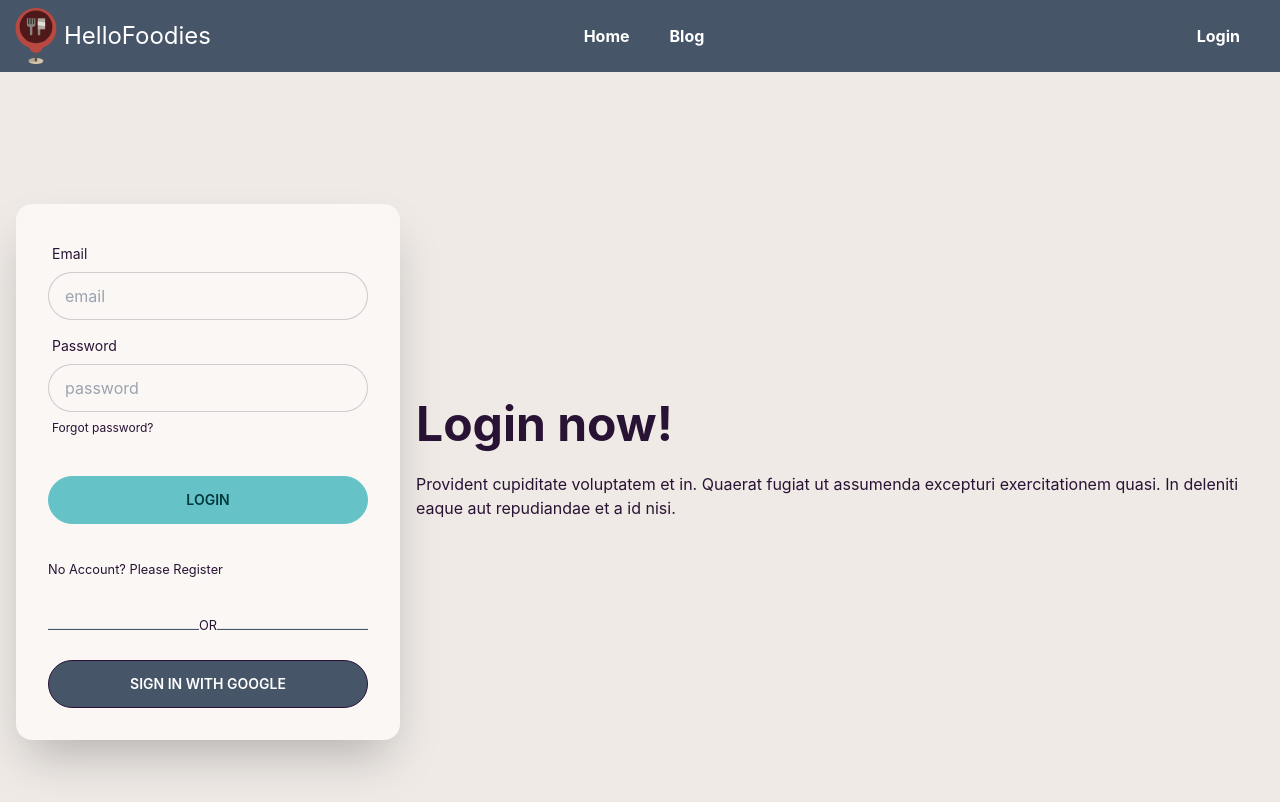
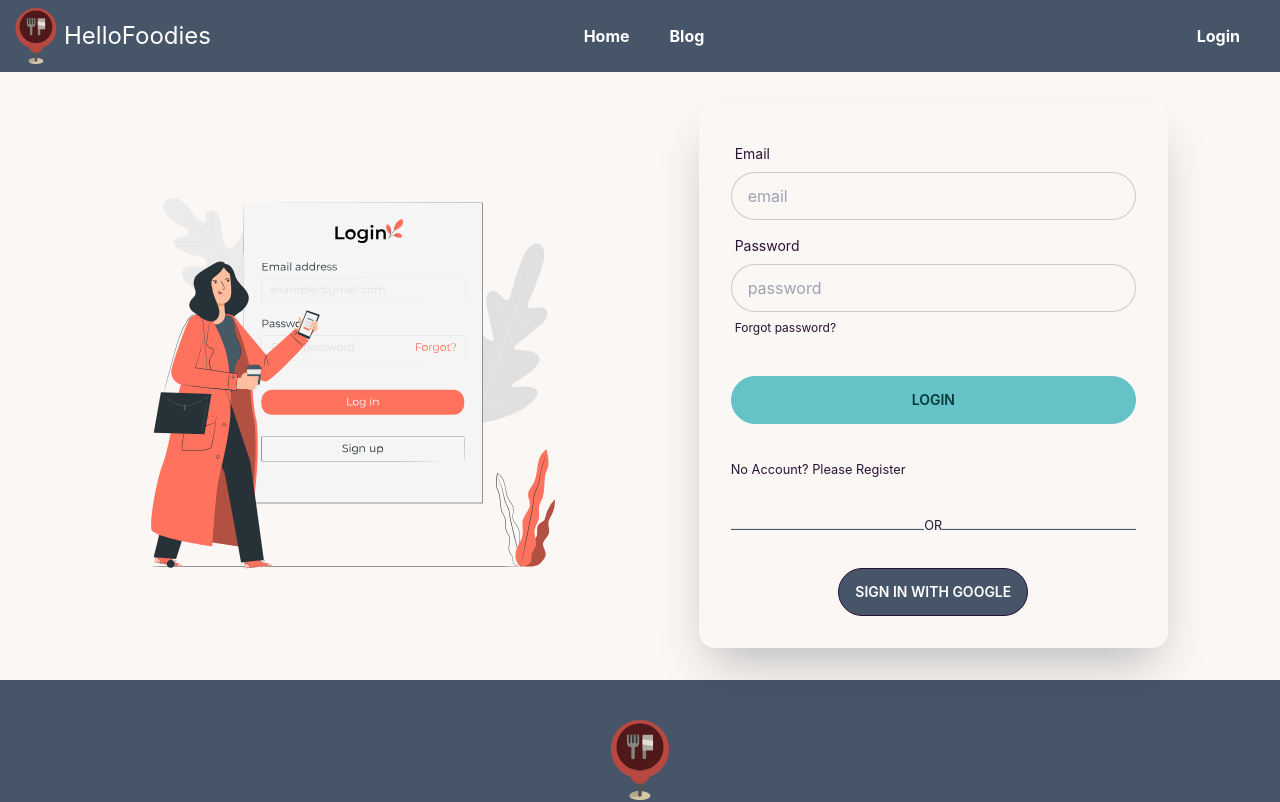
Before and after one commit to mdrasel101126/hello-foodies-client, a React (Create React App) app: page /login in a window 1280 px wide. Shown: the top 802 px of the page. Built offline with nearby package versions, Linux system fonts and the light colour scheme; no server answers.

Commit message:
login and register page is  changed

```diff
--- a/src/components/Login/Login.js
+++ b/src/components/Login/Login.js
@@ -2,6 +2,7 @@ import React, { useContext, useState } from "react";
 import { Link, useLocation, useNavigate } from "react-router-dom";
 import { getJWTToken } from "../../utilities/getToken";
 import { AuthContext } from "../Context/UserContext";
+import loginImg from "../../assets/Images/Login-pana.svg";
 
 const Login = () => {
   const { loginUser, googleSignUp } = useContext(AuthContext);
@@ -45,17 +46,13 @@ const Login = () => {
       });
   };
   return (
-    <div className="hero min-h-screen bg-base-200">
-      <div className="hero-content flex-col lg:flex-row-reverse">
-        <div className="text-center lg:text-left">
-          <h1 className="text-5xl font-bold">Login now!</h1>
-          <p className="py-6">
-            Provident cupiditate voluptatem et in. Quaerat fugiat ut assumenda
-            excepturi exercitationem quasi. In deleniti eaque aut repudiandae et
-            a id nisi.
-          </p>
+    <div className="w-11/12 mt-8 mx-auto">
+      <div className="grid grid-cols-1 lg:grid-cols-2">
+        <div className="flex flex-row justify-center items-center">
+          <img className="w-full md:w-4/5 lg:3/5" src={loginImg} alt="" />
         </div>
-        <div className="card flex-shrink-0 w-full max-w-sm shadow-2xl bg-base-100">
+
+        <div className="card  shadow-2xl  w-full md:w-3/5 lg:w-4/5 mx-auto">
           <form onSubmit={handleLoginFormSubmit} className="card-body">
             <div className="form-control">
               <label className="label">
@@ -81,9 +78,9 @@ const Login = () => {
                 required
               />
               <label className="label">
-                <a href="#" className="label-text-alt link link-hover">
+                <Link href="#" className="label-text-alt link link-hover">
                   Forgot password?
-                </a>
+                </Link>
               </label>
             </div>
             <div className="form-control mt-6">
@@ -106,14 +103,16 @@ const Login = () => {
                 </p>
                 <hr className="w-1/2 h-0.5 bg-slate-600" />
               </div>
-              <button
-                onClick={handleGoogleSignUp}
-                className="btn bg-slate-600 mt-6 text-white"
-              >
-                Sign in With Google
-              </button>
             </div>
           </form>
+          <div className="mb-8 text-center">
+            <button
+              onClick={handleGoogleSignUp}
+              className="btn bg-slate-600 text-white"
+            >
+              Sign in With Google
+            </button>
+          </div>
         </div>
       </div>
     </div>
--- a/src/components/Register/Register.js
+++ b/src/components/Register/Register.js
@@ -1,6 +1,7 @@
 import React, { useContext, useState } from "react";
 import { Link } from "react-router-dom";
 import { AuthContext } from "../Context/UserContext";
+import registerImg from "../../assets/Images/register.svg";
 
 const Register = () => {
   const { createUser, updateUserProfile, setProfileUpdate } =
@@ -45,17 +46,12 @@ const Register = () => {
       });
   };
   return (
-    <div className="hero min-h-screen bg-base-200">
-      <div className="hero-content flex-col lg:flex-row-reverse">
-        <div className="text-center lg:text-left">
-          <h1 className="text-5xl font-bold">Login now!</h1>
-          <p className="py-6">
-            Provident cupiditate voluptatem et in. Quaerat fugiat ut assumenda
-            excepturi exercitationem quasi. In deleniti eaque aut repudiandae et
-            a id nisi.
-          </p>
+    <div className="w-11/12 mt-8 mx-auto">
+      <div className="grid grid-cols-1 lg:grid-cols-2">
+        <div className="flex flex-row justify-center items-center">
+          <img className="w-full md:w-4/5 lg:3/5" src={registerImg} alt="" />
         </div>
-        <div className="card flex-shrink-0 w-full max-w-sm shadow-2xl bg-base-100">
+        <div className="card  shadow-2xl  w-full md:w-3/5 lg:w-4/5 mx-auto">
           <form onSubmit={handleFormSubmit} className="card-body">
             <div className="form-control">
               <label className="label">
```
Also changed, not shown: src/assets/Images/Login-pana.svg (added), src/assets/Images/register.svg (added).
